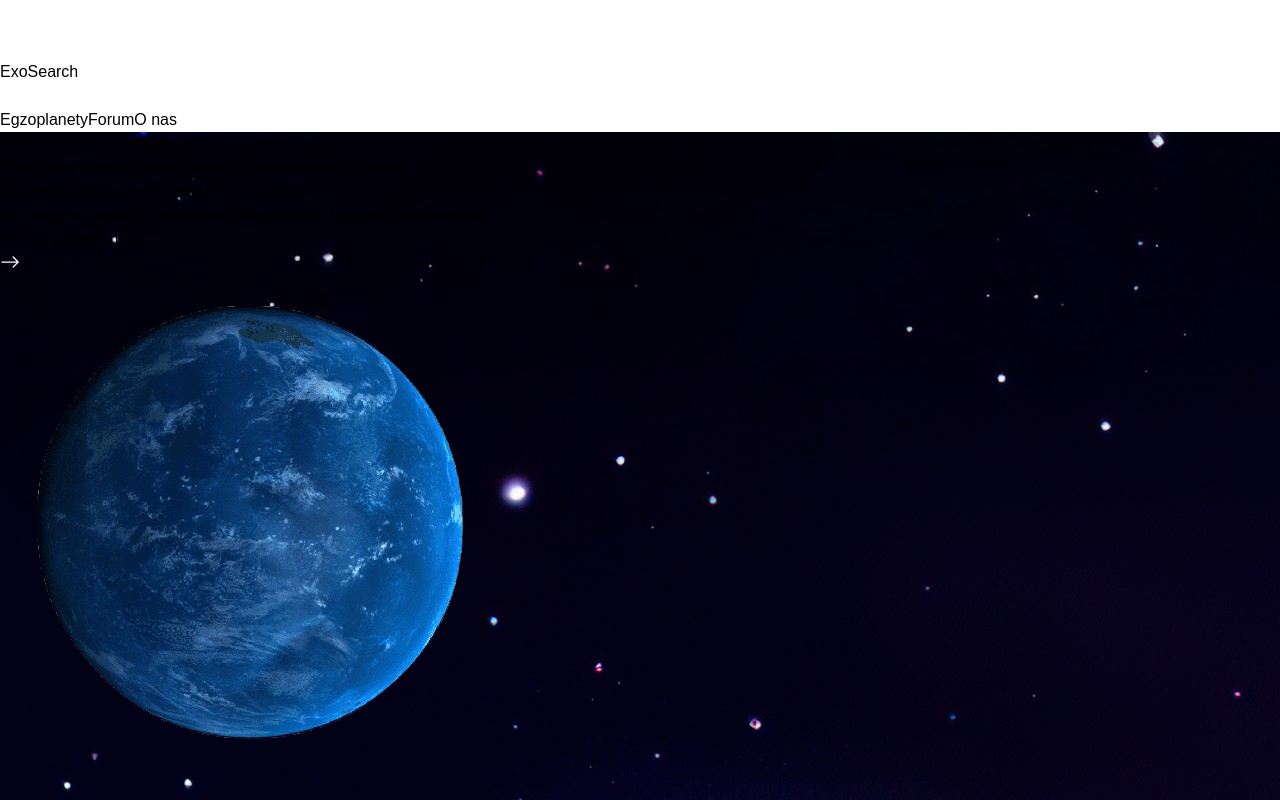
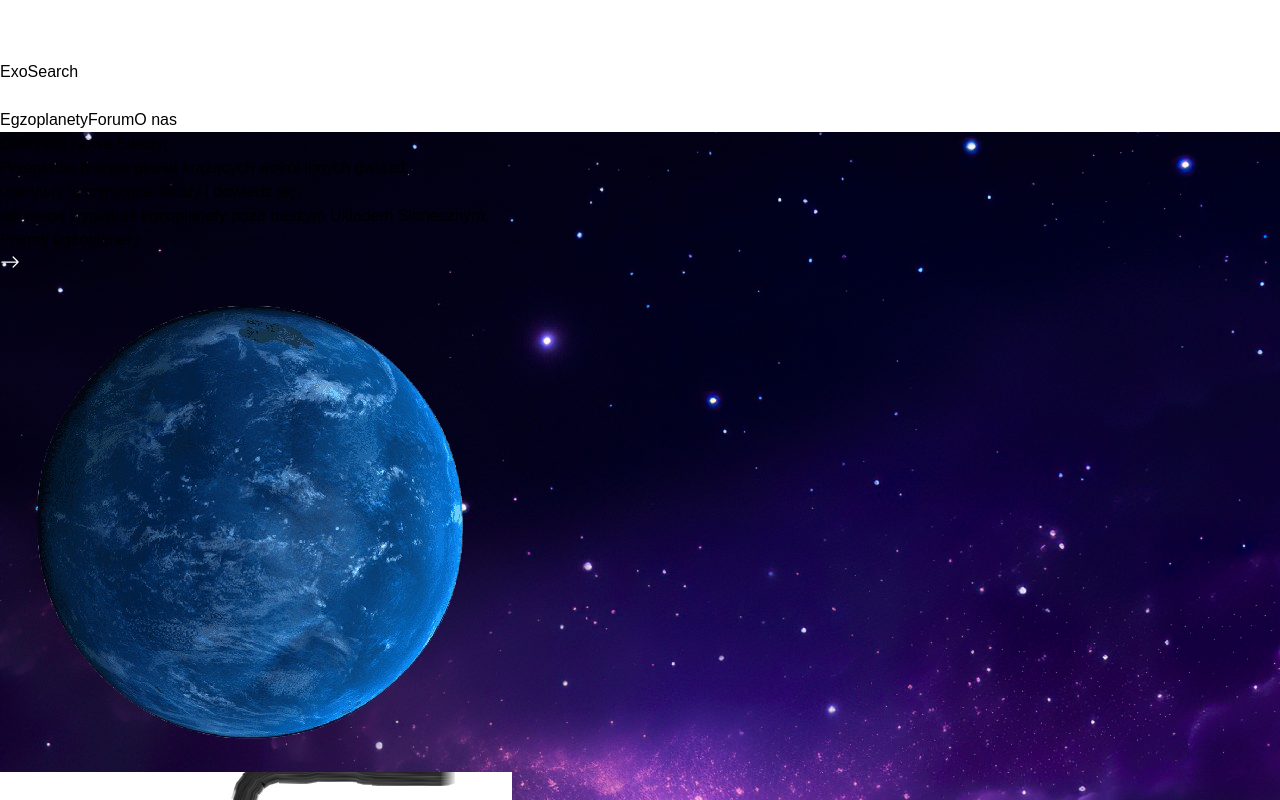
Before and after one commit to Andrz3jj/front-end-hackathon, a React (Vite) app in the folder landing-page/: page / in a window 1280 px wide. Shown: the part 740-1540 px from the top of the page. Built offline with nearby package versions, Linux system fonts and the light colour scheme.

Commit message:
add new image

```diff
--- a/landing-page/src/App.css
+++ b/landing-page/src/App.css
@@ -9,6 +9,10 @@ body {
   /*font-style: normal;*/
 }
 
-#background {
+.background {
   background-image: url("../src/assets/background.jpg");
+  background-size: cover;
+  background-position: center;
+  background-repeat: no-repeat;
+  z-index: 0;
 }
--- a/landing-page/src/components/MainPage.tsx
+++ b/landing-page/src/components/MainPage.tsx
@@ -12,7 +12,7 @@ import aboutUs from "../assets/aboutUs.png";
 
 const MainPage = () => {
     return (
-        <div className="bg-slate-700" id="background">
+        <div className="bg-slate-700 background">
             <div className="w-screen h-screen flex flex-col items-center justify-center container mx-auto">
                 <div className="flex flex-col md:flex-row items-center justify-center md:items-start p-4 md:p-8">
                     <div className="text-center md:text-left md:w-1/2 flex flex-col items-center md:items-start mt-16">
@@ -37,7 +37,7 @@ const MainPage = () => {
 
                 <div className="flex flex-col md:flex-row items-center justify-center md:items-start mt-16">
                     <div className="flex flex-col items-center md:items-start md:w-1/2">
-                        <img src={aboutUs} alt="aboutUs" className="max-w-xs md:max-w-xs lg:max-w-sm"/>
+                        <img src={aboutUs} alt="aboutUs" className="max-w-xs md:max-w-xs lg:max-w-sm rounded"/>
                     </div>
                     <div
                         className="flex flex-col items-center justify-center text-center md:text-left md:w-1/2 mt-8">
```
Also changed, not shown: landing-page/src/assets/aboutUs.png.
